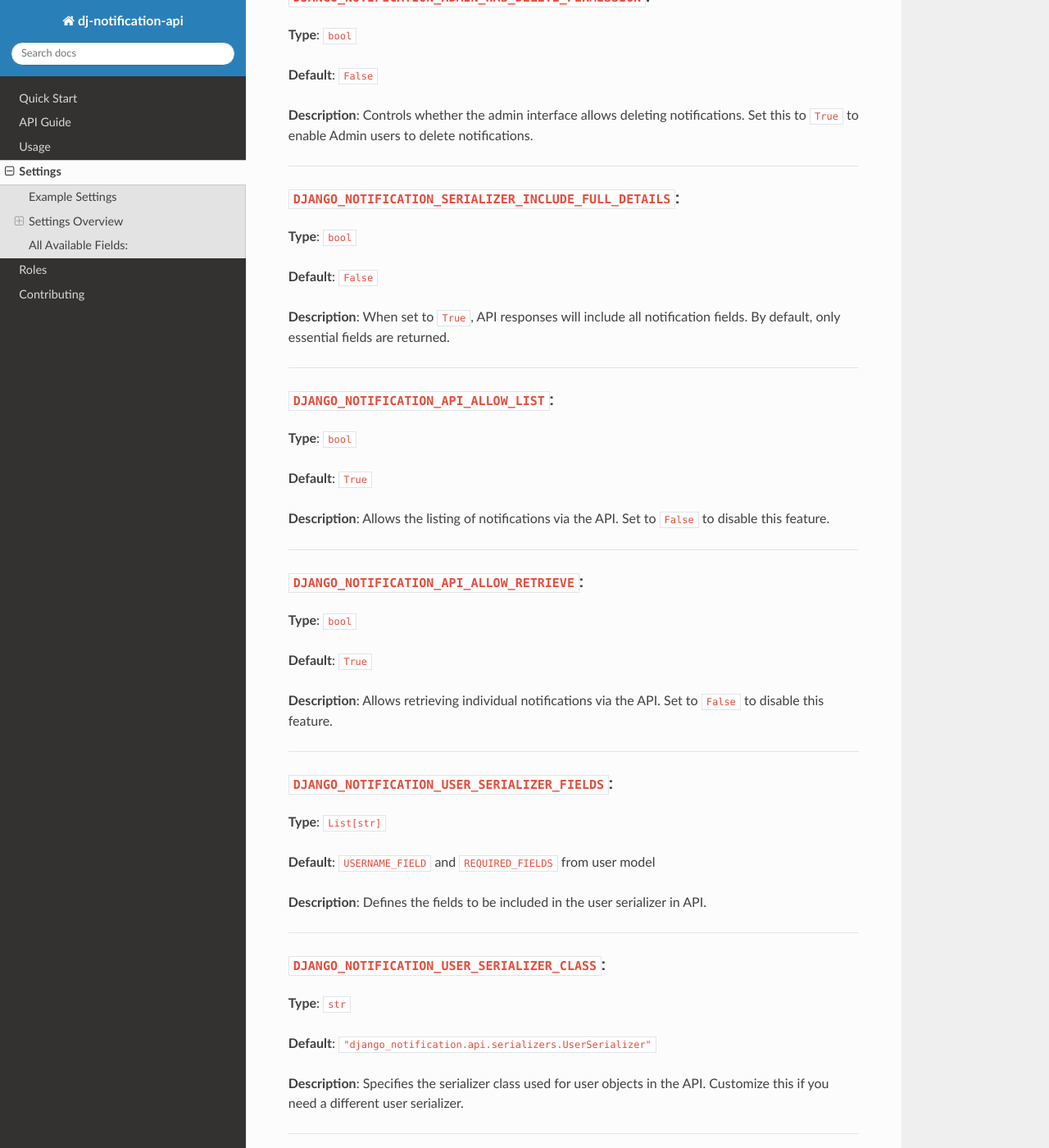
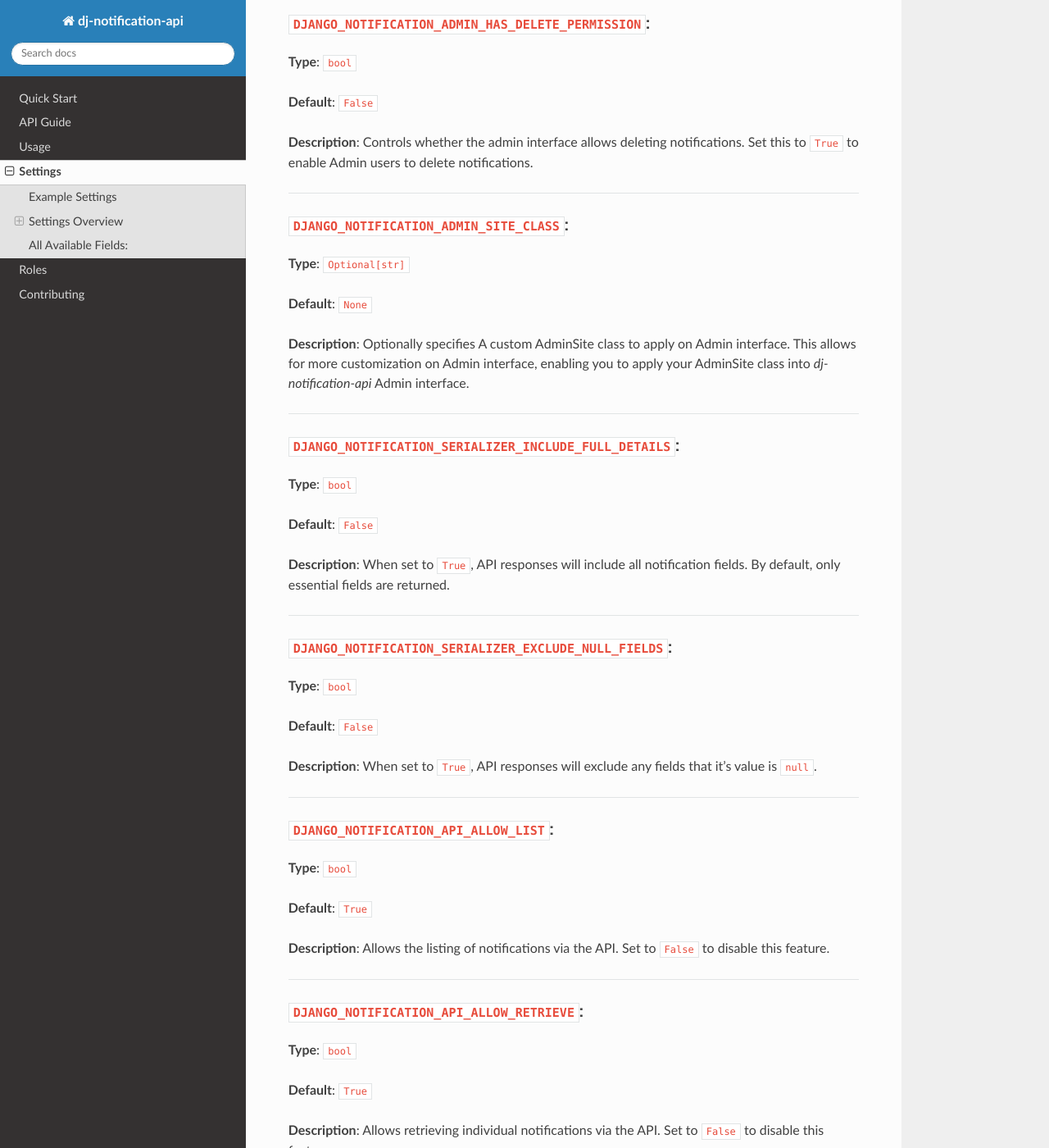
Before and after one commit to Lazarus-org/dj-notification-api, a Sphinx documentation site: the page built from docs/settings.rst, in a window 1280 px wide and 1400 px high, scrolled down 2095 px. Shown: the whole window at 82% size. Built offline with Sphinx 7.4.7 and the Read the Docs theme 2.0.0, drawn with Linux system fonts in a browser that asks for light colours; some of the changed text lies outside the part shown.

Commit message:
:zap::books: docs(rst): Update settings.rst to include information about new configs
- Added AdminSite class config details
- Added exclude serializer null fields config details

Closes #76

```diff
--- a/docs/settings.rst
+++ b/docs/settings.rst
@@ -15,7 +15,9 @@ Below is an example configuration with default values:
     DJANGO_NOTIFICATION_ADMIN_HAS_ADD_PERMISSION = False
     DJANGO_NOTIFICATION_ADMIN_HAS_CHANGE_PERMISSION = False
     DJANGO_NOTIFICATION_ADMIN_HAS_DELETE_PERMISSION = False
+    DJANGO_NOTIFICATION_ADMIN_SITE_CLASS = None
     DJANGO_NOTIFICATION_SERIALIZER_INCLUDE_FULL_DETAILS = False
+    DJANGO_NOTIFICATION_SERIALIZER_EXCLUDE_NULL_FIELDS = False
     DJANGO_NOTIFICATION_API_ALLOW_LIST = True
     DJANGO_NOTIFICATION_API_ALLOW_RETRIEVE = True
     # DJANGO_NOTIFICATION_USER_SERIALIZER_FIELDS = [if not provided, gets USERNAME_FIELD and REQUIRED_FIELDS from user model]
@@ -97,6 +99,16 @@ Below is a detailed description of each setting, so you can better understand an
 
 ----
 
+``DJANGO_NOTIFICATION_ADMIN_SITE_CLASS``:
+~~~~~~~~~~~~~~~~~~~~~~~~~~~~~~~~~~~~~~~~~
+**Type**: ``Optional[str]``
+
+**Default**: ``None``
+
+**Description**: Optionally specifies A custom AdminSite class to apply on Admin interface. This allows for more customization on Admin interface, enabling you to apply your AdminSite class into `dj-notification-api` Admin interface.
+
+----
+
 ``DJANGO_NOTIFICATION_SERIALIZER_INCLUDE_FULL_DETAILS``:
 ~~~~~~~~~~~~~~~~~~~~~~~~~~~~~~~~~~~~~~~~~~~~~~~~~~~~~~~~
 **Type**: ``bool``
@@ -104,6 +116,16 @@ Below is a detailed description of each setting, so you can better understand an
 **Default**: ``False``
 
 **Description**: When set to ``True``, API responses will include all notification fields. By default, only essential fields are returned.
+
+----
+
+``DJANGO_NOTIFICATION_SERIALIZER_EXCLUDE_NULL_FIELDS``:
+~~~~~~~~~~~~~~~~~~~~~~~~~~~~~~~~~~~~~~~~~~~~~~~~~~~~~~~
+**Type**: ``bool``
+
+**Default**: ``False``
+
+**Description**: When set to ``True``, API responses will exclude any fields that it's value is ``null``.
 
 ----
 
@@ -183,7 +205,7 @@ Below is a detailed description of each setting, so you can better understand an
 
 **Default**: ``"django_notification.api.throttlings.role_base_throttle.RoleBasedUserRateThrottle"``
 
-**Description**:  Specifies the throttle class used to limit API requests. Customize this or set it to ``None`` if no throttling is needed.
+**Description**:  Specifies the throttle class used to limit API requests. Customize this or set it to ``None`` if no throttling is needed or want to use ``rest_framework`` `DEFAULT_THROTTLE_CLASSES`.
 
 ----
 
@@ -214,7 +236,7 @@ Below is a detailed description of each setting, so you can better understand an
 **Default**:
   .. code-block:: python
 
-    [
+    DJANGO_NOTIFICATION_API_PARSER_CLASSES = [
         "rest_framework.parsers.JSONParser",
         "rest_framework.parsers.MultiPartParser",
         "rest_framework.parsers.FormParser",
@@ -222,6 +244,7 @@ Below is a detailed description of each setting, so you can better understand an
 
 **Description**: Specifies the parsers used to handle API request data formats. You can modify this list to add your parsers or set ``None`` if no parser needed.
 
+----
 
 ``DJANGO_NOTIFICATION_API_FILTERSET_CLASS``:
 ~~~~~~~~~~~~~~~~~~~~~~~~~~~~~~~~~~~~~~~~~~~~
@@ -233,14 +256,12 @@ Below is a detailed description of each setting, so you can better understand an
 
 in your settings.py:
 
-.. code-block:: shell
+.. code-block:: python
 
   INSTALLED_APPS = [
-
-  ...
-  "django_filters",
-  ...
-
+      # ...
+      "django_filters",
+      # ...
   ]
 
 and then apply this setting:
```
